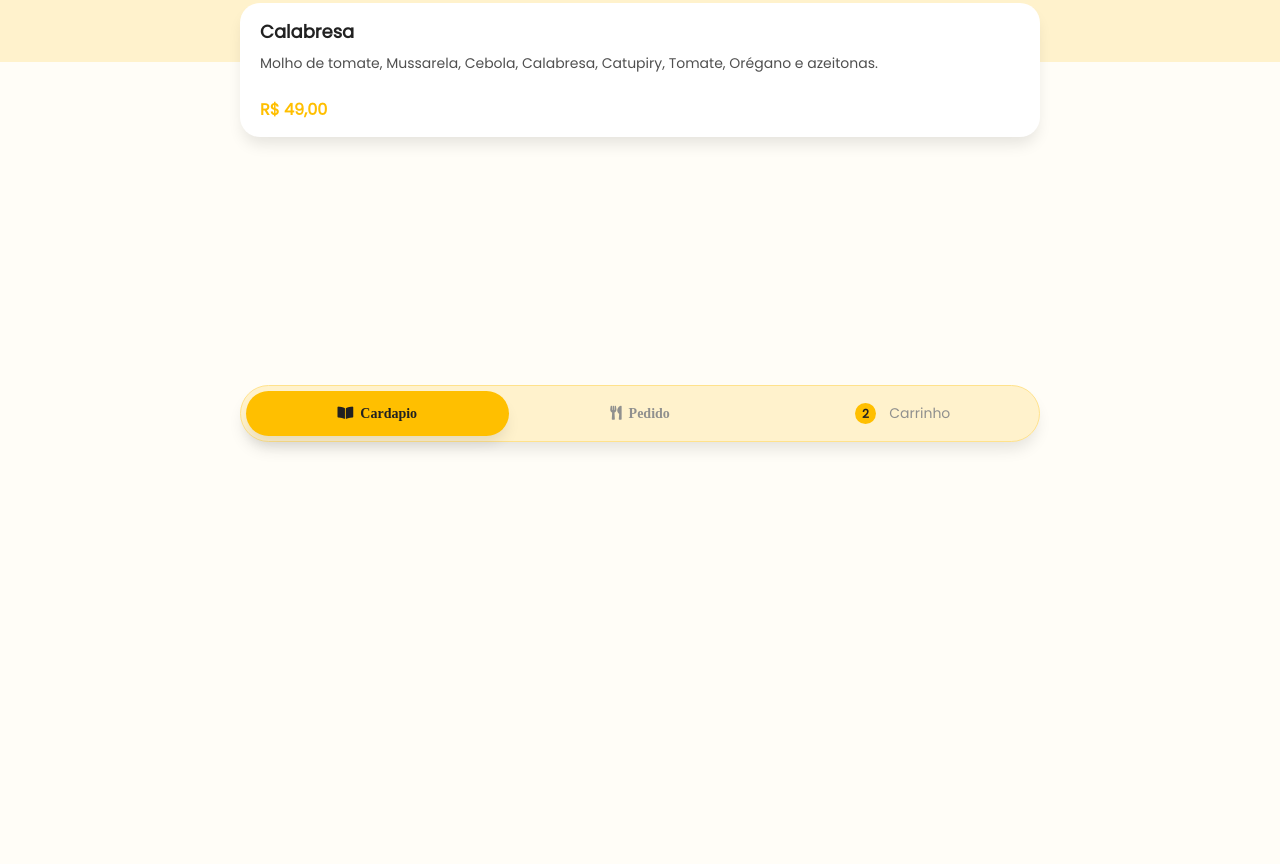
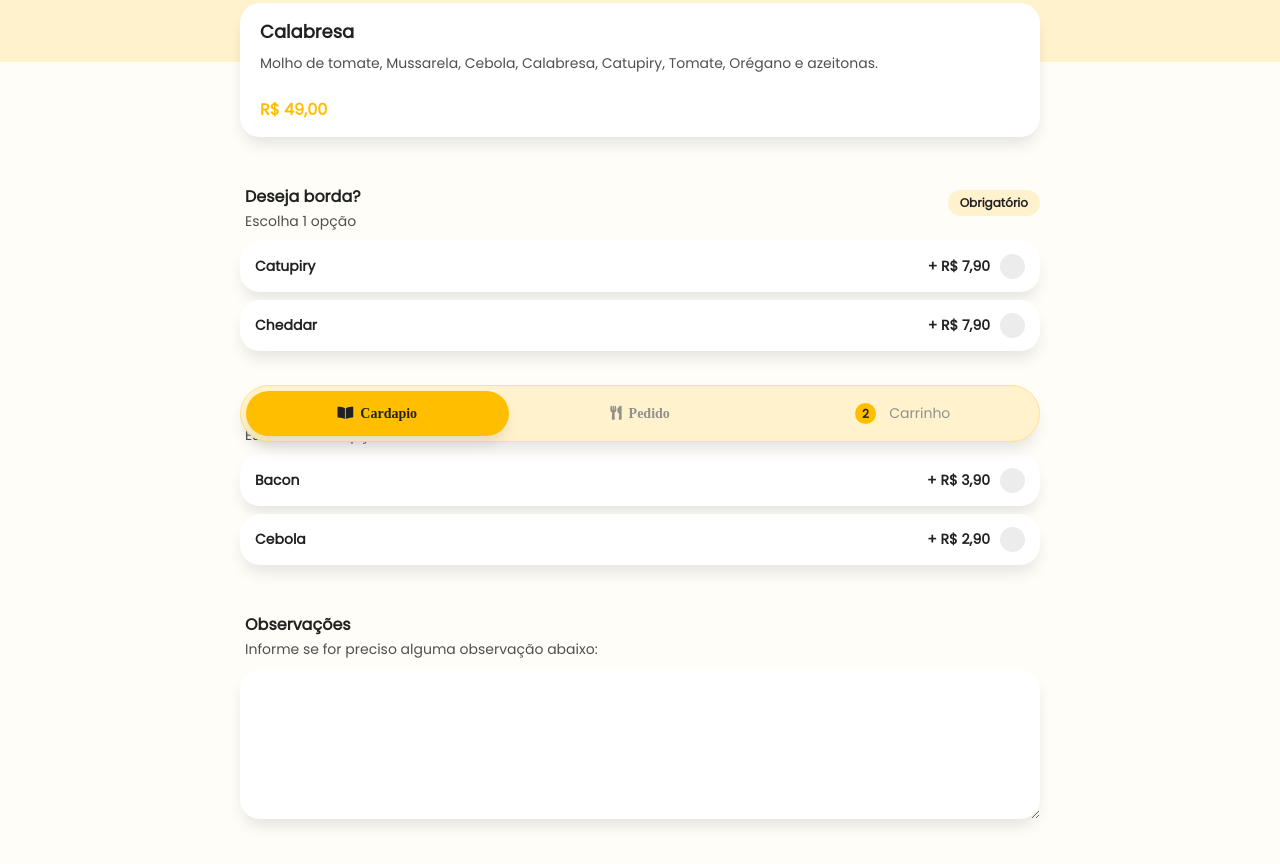
Before and after one commit to victoralves87/projeto-delivery, a plain HTML site: page item.html in a window 1280 px wide. Shown: the part 348-1212 px from the top of the page. Before the commit the page ends 800 px from the top, so only its background shows below. Drawn offline with Linux system fonts and the light colour scheme.

Commit message:
adicionando campos de adicionais,observaçoes e borda

```diff
--- a/css/meu.css
+++ b/css/meu.css
@@ -320,3 +320,128 @@ section.categoria{
     margin: 0 auto;
     margin-bottom: 10px;
 }
+
+
+.sub-title-categoria{
+    color: var(--color-text);
+    margin-left: 5px;
+    font-size: 14px;
+}
+
+
+.card-opcionais{
+    display: flex;
+    flex-direction: row;
+}
+
+
+.infos-produtos-opcional{
+    flex: 1;
+    display: flex;
+    justify-content: space-between;
+    font-size: 14px;
+}
+
+
+.infos-produtos-opcional .name, .infos-produtos-opcional .price{
+    color: var(--color-black);
+}
+
+
+.opcionais .badge{
+    float: right;
+    background-color: var(--color-secondary);
+    padding: 7px 12px;
+    border-radius: 50px;
+    color: var(--color-black);
+    margin-top: 5px;
+}
+
+
+.checks{
+    margin-left: 10px;
+}
+
+
+.container-check{
+    display: block;
+    position: relative;
+    padding-left: 25px;
+    margin-bottom: 12px;
+    cursor: pointer;
+    font-size: 22px;
+    user-select: none;
+    -webkit-user-select: none;
+    -moz-user-select: none;
+}
+
+
+.container-check input{
+    position: absolute;
+    opacity: 0;
+    cursor: pointer;
+    height: 0;
+    width: 0;
+}
+
+
+.checkmark{
+    position: absolute;
+    top: -2px;
+    left: 0;
+    height: 25px;
+    width: 25px;
+    border-radius: 50px;
+    background-color: var(--color-input-out);
+}
+
+
+.container-check:hover input~.checkmark{
+    background-color: var(--color-text-out);
+}
+
+
+.container-check input:checked~.checkmark{
+    background-color: var(--color-primary);
+}
+
+
+.checkmark::after{
+    content: "";
+    position: absolute;
+    display: none;
+}
+
+
+.container-check input:checked~.checkmark::after{
+    display: block;
+}
+
+
+.container-check .checkmark::after{
+    left: 9px;
+    top: 7px;
+    width: 6px;
+    height: 10px;
+    border: solid var(--color-white);
+    transform: rotate(45deg);
+    -webkit-transform: rotate(45deg);
+    border-width: 0px 3px 3px 0px;
+}
+
+
+.form-control{
+    background-color: var(--color-white);
+    color: var(--color-black);
+    border-radius: 20px;
+    padding: 15px 25px;
+    font-size: 16px;
+    box-shadow: 0px 10px 15px -3px rgba(0, 0, 0, 0.1);
+    border: none !important;
+    height: 50px;
+}
+
+
+textarea{
+    height: 150px !important;
+}
--- a/item.html
+++ b/item.html
@@ -40,6 +40,77 @@
         </div>
     </section>
 
+    <section class="opcionais width-fix mt-5 pb-5">
+
+        <div class="container-group mb-5">
+            <span class="badge">Obrigatório</span>
+            <p class="title-categoria mb-0"><b>Deseja borda?</b></p>
+            <span class="sub-title-categoria">Escolha 1 opção</span>
+
+            <div class="card card-opcionais mt-2">
+                <div class="infos-produtos-opcional">
+                    <p class="name mb-0"><b>Catupiry</b></p>
+                    <p class="price mb-0"><b>+ R$ 7,90</b></p>
+                </div>
+                <div class="checks">
+                <label class="container-check">
+                    <input type="checkbox">
+                    <span class="checkmark"></span>
+                </label>
+                </div>
+            </div>
+            <div class="card card-opcionais mt-2">
+                <div class="infos-produtos-opcional">
+                    <p class="name mb-0"><b>Cheddar</b></p>
+                    <p class="price mb-0"><b>+ R$ 7,90</b></p>
+                </div>
+                <div class="checks">
+                <label class="container-check">
+                    <input type="checkbox">
+                    <span class="checkmark"></span>
+                </label>
+                </div>
+            </div>
+        </div>
+
+        <div class="container-group mb-5">
+            <p class="title-categoria mb-0"><b>Adicionais</b></p>
+            <span class="sub-title-categoria">Escolha até 2 opções</span>
+
+            <div class="card card-opcionais mt-2">
+                <div class="infos-produtos-opcional">
+                    <p class="name mb-0"><b>Bacon</b></p>
+                    <p class="price mb-0"><b>+ R$ 3,90</b></p>
+                </div>
+                <div class="checks">
+                <label class="container-check">
+                    <input type="checkbox">
+                    <span class="checkmark"></span>
+                </label>
+                </div>
+            </div>
+            <div class="card card-opcionais mt-2">
+                <div class="infos-produtos-opcional">
+                    <p class="name mb-0"><b>Cebola</b></p>
+                    <p class="price mb-0"><b>+ R$ 2,90</b></p>
+                </div>
+                <div class="checks">
+                <label class="container-check">
+                    <input type="checkbox">
+                    <span class="checkmark"></span>
+                </label>
+                </div>
+            </div>
+        </div>
+
+        <div class="container-group mb-5">
+            <p class="title-categoria mb-0"><b>Observações</b></p>
+            <span class="sub-title-categoria">Informe se for preciso alguma observação abaixo:</span>
+            <textarea class="form-control mt-2" rows="5"></textarea>
+        </div>
+
+    </section>
+
     <section class="menu-bottom" id="menu-bottom">
         <a class="menu-bottom-item active">
             <i class="fas fa-book-open">&nbsp; Cardapio</i>
```
